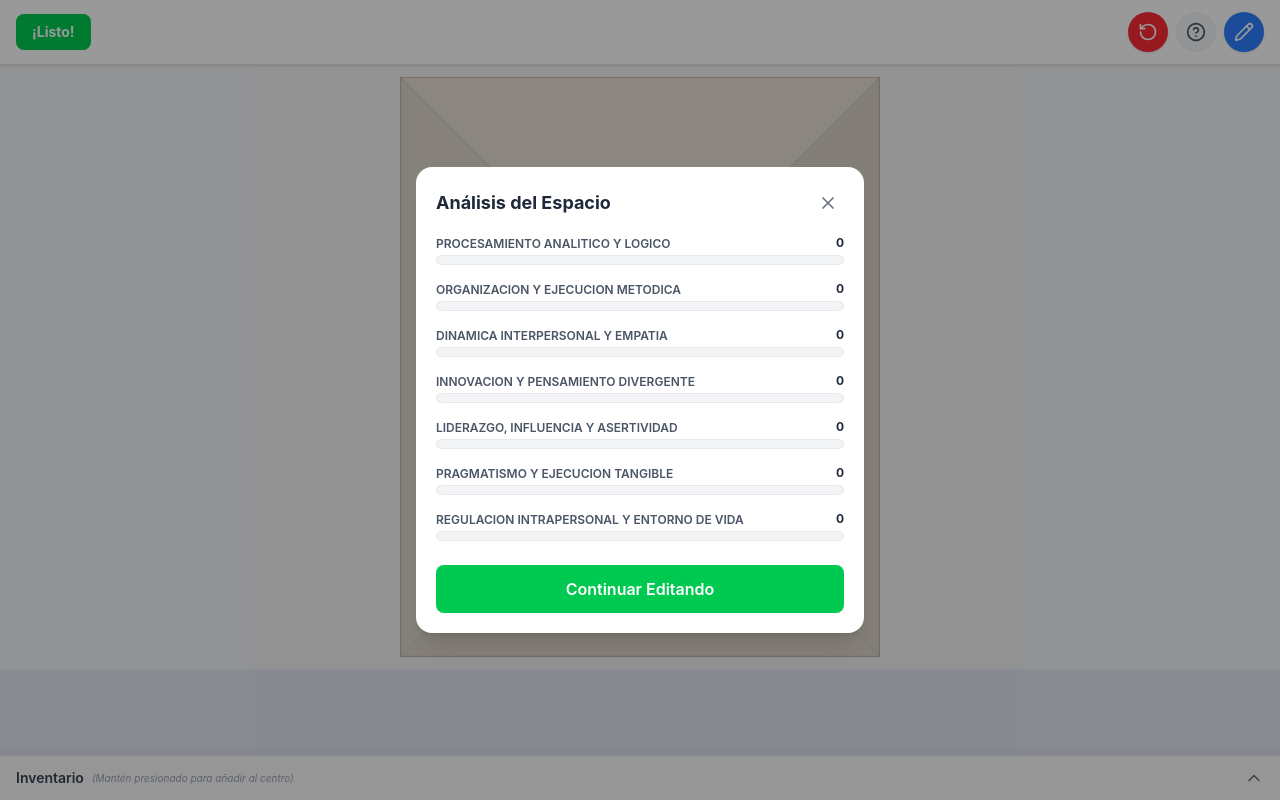
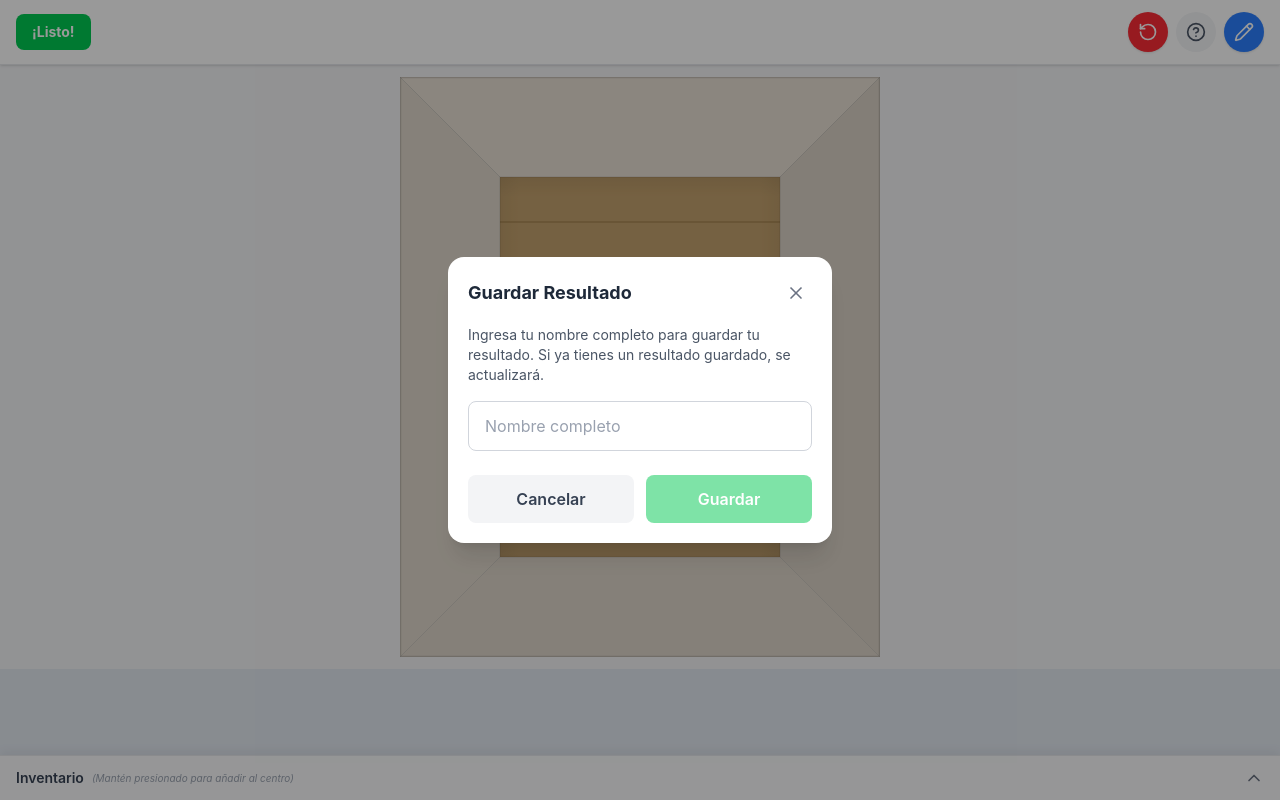
Before and after one commit to Sannnn-Sannnn/bedroom-future-vision-prototype, a React (Vite) app: page / in a window 1280 px wide. Both pictures are taken after a click on the button "¡Listo!". Built offline with nearby package versions, Linux system fonts and the light colour scheme.

Commit message:
feat: save room config to Neon database on "¡Listo!" click
Add Neon table, API endpoint, and name prompt modal for saving results

Co-authored-by: Bang Santiago <130693505+Sannnn-Sannnn@users.noreply.github.com>

```diff
--- /dev/null
+++ b/api/save-result.ts
@@ -0,0 +1,60 @@
+import { neon } from '@neondatabase/serverless';
+
+export const config = {
+  runtime: 'edge',
+};
+
+export default async function handler(request: Request) {
+  if (request.method !== 'POST') {
+    return new Response(JSON.stringify({ error: 'Method not allowed' }), {
+      status: 405,
+      headers: { 'Content-Type': 'application/json' },
+    });
+  }
+
+  try {
+    const { fullName, dimensionVector } = await request.json();
+
+    if (!fullName || typeof fullName !== 'string' || fullName.trim() === '') {
+      return new Response(JSON.stringify({ error: 'Full name is required' }), {
+        status: 400,
+        headers: { 'Content-Type': 'application/json' },
+      });
+    }
+
+    if (!Array.isArray(dimensionVector) || dimensionVector.length !== 7) {
+      return new Response(JSON.stringify({ error: 'Invalid dimension vector' }), {
+        status: 400,
+        headers: { 'Content-Type': 'application/json' },
+      });
+    }
+
+    const sql = neon(process.env.DATABASE_URL!);
+    const normalizedName = fullName.trim().toLowerCase();
+
+    // Upsert: insert or update if exists
+    await sql`
+      INSERT INTO room_results (full_name, dimension_vector, updated_at)
+      VALUES (${normalizedName}, ${dimensionVector}, NOW())
+      ON CONFLICT (full_name)
+      DO UPDATE SET
+        dimension_vector = EXCLUDED.dimension_vector,
+        updated_at = NOW()
+    `;
+
+    return new Response(JSON.stringify({
+      success: true,
+      message: 'Result saved successfully',
+      name: normalizedName
+    }), {
+      status: 200,
+      headers: { 'Content-Type': 'application/json' },
+    });
+  } catch (error) {
+    console.error('Error saving result:', error);
+    return new Response(JSON.stringify({ error: 'Failed to save result' }), {
+      status: 500,
+      headers: { 'Content-Type': 'application/json' },
+    });
+  }
+}
--- a/package.json
+++ b/package.json
@@ -9,6 +9,7 @@
     "preview": "vite preview"
   },
   "dependencies": {
+    "@neondatabase/serverless": "^1.1.0",
     "clsx": "2.1.1",
     "lucide-react": "^1.14.0",
     "react": "19.2.3",
--- a/src/App.tsx
+++ b/src/App.tsx
@@ -43,6 +43,11 @@ export default function App() {
   const [helpOpen, setHelpOpen] = useState(false);
   const [resultsOpen, setResultsOpen] = useState(false);
   const [listoPressed, setListoPressed] = useState(false);
+  const [namePromptOpen, setNamePromptOpen] = useState(false);
+  const [userName, setUserName] = useState('');
+  const [isSaving, setIsSaving] = useState(false);
+  const [saveError, setSaveError] = useState<string | null>(null);
+  const [saveSuccess, setSaveSuccess] = useState(false);
 
   const persist = useCallback((s: RoomState) => { setState(s); saveState(s); }, []);
 
@@ -108,7 +113,48 @@ export default function App() {
   const handleListoPress = () => {
     setListoPressed(true);
     setTimeout(() => setListoPressed(false), 150);
-    setResultsOpen(true);
+    setNamePromptOpen(true);
+    setSaveError(null);
+    setSaveSuccess(false);
+  };
+
+  const handleSaveResult = async () => {
+    if (!userName.trim()) {
+      setSaveError('Por favor ingresa tu nombre completo');
+      return;
+    }
+
+    setIsSaving(true);
+    setSaveError(null);
+
+    try {
+      const response = await fetch('/api/save-result', {
+        method: 'POST',
+        headers: { 'Content-Type': 'application/json' },
+        body: JSON.stringify({
+          fullName: userName,
+          dimensionVector: dimensionVector,
+        }),
+      });
+
+      const data = await response.json();
+
+      if (!response.ok) {
+        throw new Error(data.error || 'Error al guardar');
+      }
+
+      setSaveSuccess(true);
+      setTimeout(() => {
+        setNamePromptOpen(false);
+        setResultsOpen(true);
+        setUserName('');
+        setSaveSuccess(false);
+      }, 1500);
+    } catch (error) {
+      setSaveError(error instanceof Error ? error.message : 'Error al guardar el resultado');
+    } finally {
+      setIsSaving(false);
+    }
   };
 
   const sel = state.furniture.find(f => f.id === selectedId) || null;
@@ -307,6 +353,81 @@ export default function App() {
         </div>
       )}
 
+      {/* Name Prompt Modal */}
+      {namePromptOpen && (
+        <div className="fixed inset-0 z-50 flex items-center justify-center p-4">
+          <div className="absolute inset-0 bg-black/40" onClick={() => !isSaving && setNamePromptOpen(false)} />
+          <div className="relative bg-white rounded-2xl shadow-xl max-w-sm w-full p-5 animate-scale-in">
+            <div className="flex items-center justify-between mb-4">
+              <h2 className="text-lg font-bold text-gray-800">Guardar Resultado</h2>
+              {!isSaving && (
+                <button onClick={() => setNamePromptOpen(false)} className="p-1.5 hover:bg-gray-200 rounded-full transition-colors">
+                  <X className="w-5 h-5 text-gray-500" />
+                </button>
+              )}
+            </div>
+
+            {saveSuccess ? (
+              <div className="text-center py-6">
+                <div className="w-16 h-16 mx-auto mb-4 rounded-full bg-green-100 flex items-center justify-center">
+                  <svg className="w-8 h-8 text-green-500" fill="none" stroke="currentColor" viewBox="0 0 24 24">
+                    <path strokeLinecap="round" strokeLinejoin="round" strokeWidth={2} d="M5 13l4 4L19 7" />
+                  </svg>
+                </div>
+                <p className="text-gray-700 font-medium">Resultado guardado correctamente</p>
+              </div>
+            ) : (
+              <>
+                <p className="text-sm text-gray-600 mb-4">
+                  Ingresa tu nombre completo para guardar tu resultado. Si ya tienes un resultado guardado, se actualizará.
+                </p>
+
+                <input
+                  type="text"
+                  value={userName}
+                  onChange={(e) => setUserName(e.target.value)}
+                  placeholder="Nombre completo"
+                  className="w-full px-4 py-3 border border-gray-300 rounded-lg text-gray-800 placeholder-gray-400 focus:outline-none focus:ring-2 focus:ring-green-500 focus:border-transparent"
+                  disabled={isSaving}
+                  onKeyDown={(e) => e.key === 'Enter' && handleSaveResult()}
+                />
+
+                {saveError && (
+                  <p className="mt-2 text-sm text-red-500">{saveError}</p>
+                )}
+
+                <div className="flex gap-3 mt-6">
+                  <button
+                    onClick={() => setNamePromptOpen(false)}
+                    disabled={isSaving}
+                    className="flex-1 py-3 bg-gray-100 hover:bg-gray-200 text-gray-700 rounded-lg font-semibold transition-colors active:scale-[0.98] disabled:opacity-50"
+                  >
+                    Cancelar
+                  </button>
+                  <button
+                    onClick={handleSaveResult}
+                    disabled={isSaving || !userName.trim()}
+                    className="flex-1 py-3 bg-green-500 hover:bg-green-600 text-white rounded-lg font-semibold transition-colors active:scale-[0.98] disabled:opacity-50 disabled:cursor-not-allowed flex items-center justify-center gap-2"
+                  >
+                    {isSaving ? (
+                      <>
+                        <svg className="animate-spin h-5 w-5 text-white" xmlns="http://www.w3.org/2000/svg" fill="none" viewBox="0 0 24 24">
+                          <circle className="opacity-25" cx="12" cy="12" r="10" stroke="currentColor" strokeWidth="4"></circle>
+                          <path className="opacity-75" fill="currentColor" d="M4 12a8 8 0 018-8V0C5.373 0 0 5.373 0 12h4zm2 5.291A7.962 7.962 0 014 12H0c0 3.042 1.135 5.824 3 7.938l3-2.647z"></path>
+                        </svg>
+                        Guardando...
+                      </>
+                    ) : (
+                      'Guardar'
+                    )}
+                  </button>
+                </div>
+              </>
+            )}
+          </div>
+        </div>
+      )}
+
       {/* Results Panel */}
       {resultsOpen && (
         <div className="fixed inset-0 z-50 flex items-center justify-center p-4">
```
Also changed, not shown: 1 other file (tests, documents, lock files or other folders).
